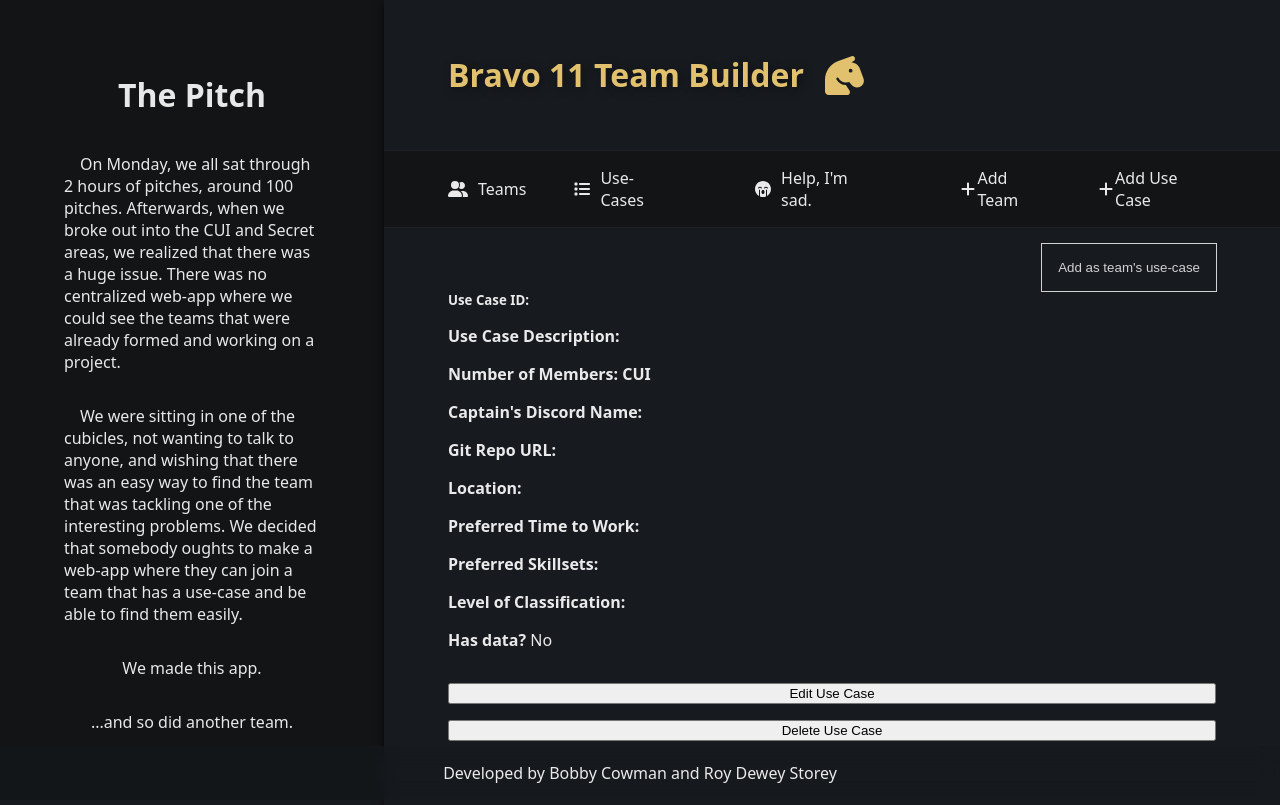
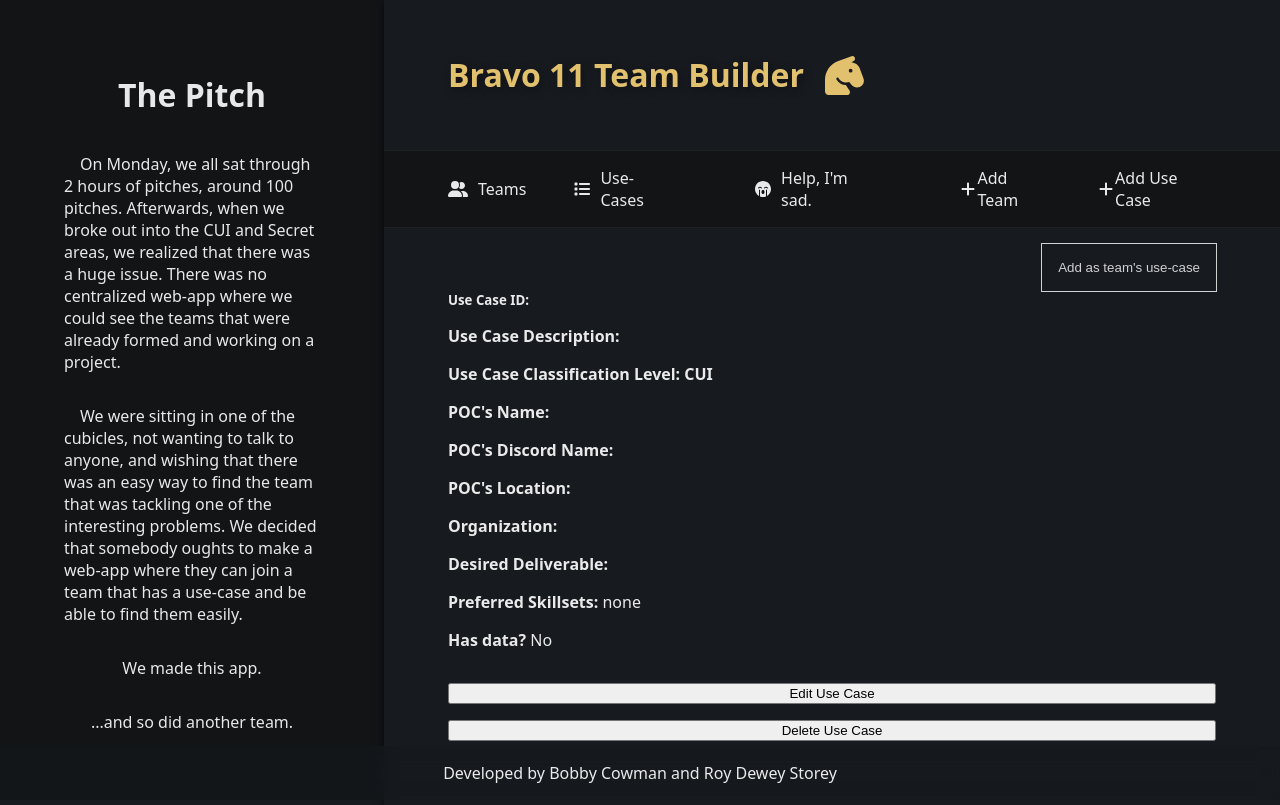
Before and after one commit to RoyStorey/bravo11-friend-finder-frontend, a React (Create React App) app: page /single-use-case/1 in a window 1280 px wide. Built offline with nearby package versions, Linux system fonts and the light colour scheme; no server answers.

Commit message:
Fixed single Use-case issue

```diff
--- a/src/pages/SingleUseCase.jsx
+++ b/src/pages/SingleUseCase.jsx
@@ -105,28 +105,28 @@ export default function SingleUseCase() {
               <b>Use Case Description:</b> {useCaseData.description}
             </p>
             <p>
-              <b>Number of Members: {useCaseData.classificationLevel}</b>
+              <b>Use Case Classification Level: {useCaseData.classificationLevel}</b>
             </p>
             <p>
-              <b>Captain's Discord Name: </b>
-              {useCaseData.desiredSkillsets?.toString() ?? "none"}
+              <b>POC's Name:</b> {useCaseData.pocName}
             </p>
             <p>
-              <b>Git Repo URL: </b>
+              <b>POC's Discord Name: </b>
+              {useCaseData.pocDiscordName}
+            </p>
+            <p>
+              <b>POC's Location:</b> {useCaseData.location}
+            </p>
+            <p>
+              <b>Organization: </b>
+              {useCaseData.company}
+            </p>
+            <p>
+              <b>Desired Deliverable: </b>
               {useCaseData.desiredDeliverable}
             </p>
             <p>
-              <b>Location: </b>
-              {useCaseData.company}
-            </p>
-            <p>
-              <b>Preferred Time to Work:</b> {useCaseData.location}
-            </p>
-            <p>
-              <b>Preferred Skillsets:</b> {useCaseData.pocName}
-            </p>
-            <p>
-              <b>Level of Classification:</b> {useCaseData.pocDiscordName}
+              <b>Preferred Skillsets:</b> {useCaseData.desiredSkillset?.toString() ?? "none"}
             </p>
             <p>
               <b>Has data?</b> {useCaseData.hasData ? "Yes" : "No"}
```
